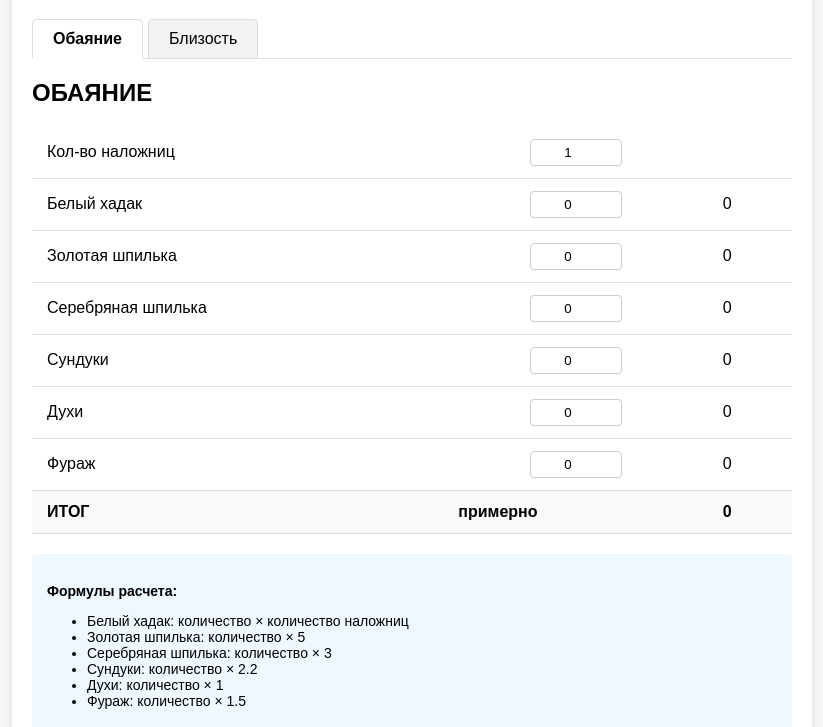
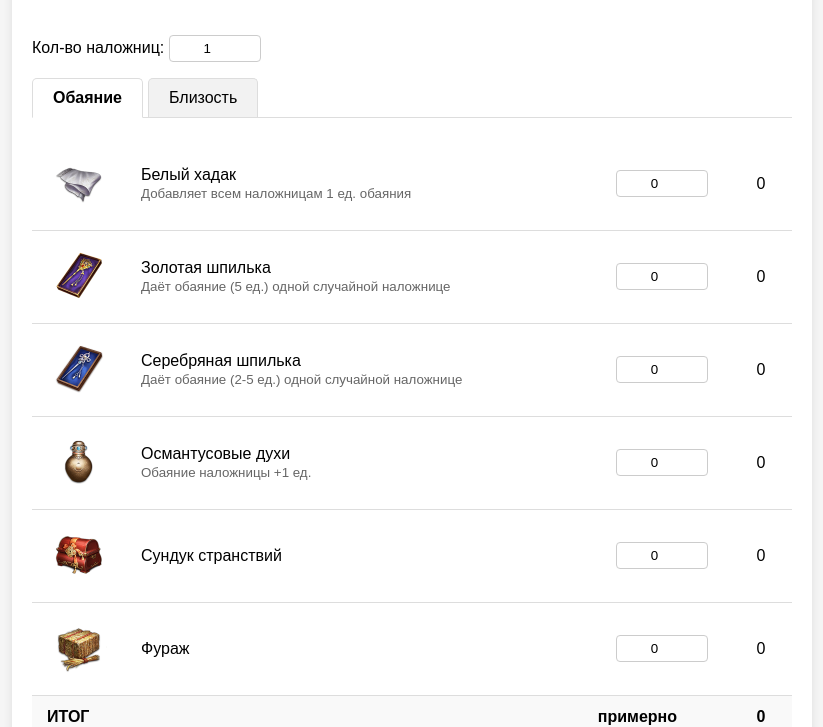
Before and after one commit to Enjoyzz/enjoyzz.github.io, a plain HTML site: page khan/calc.html in a window 1280 px wide. Shown: the part 101-828 px from the top of the page, without its empty margins (228-1051 px from the left). Drawn offline with Linux system fonts and the light colour scheme.

Commit message:
add assets

```diff
--- a/khan/calc.html
+++ b/khan/calc.html
@@ -12,21 +12,25 @@
             padding: 20px;
             background-color: #f5f5f5;
         }
+
         .container {
             background-color: white;
             border-radius: 8px;
             padding: 20px;
-            box-shadow: 0 2px 10px rgba(0,0,0,0.1);
+            box-shadow: 0 2px 10px rgba(0, 0, 0, 0.1);
         }
+
         h1 {
             text-align: center;
             color: #333;
         }
+
         .tabs {
             display: flex;
             margin-bottom: 20px;
             border-bottom: 1px solid #ddd;
         }
+
         .tab {
             padding: 10px 20px;
             cursor: pointer;
@@ -36,35 +40,43 @@
             border-radius: 5px 5px 0 0;
             margin-right: 5px;
         }
+
         .tab.active {
             background-color: white;
             font-weight: bold;
             border-bottom: 1px solid white;
             margin-bottom: -1px;
         }
+
         .tab-content {
             display: none;
         }
+
         .tab-content.active {
             display: block;
         }
+
         table {
             width: 100%;
             border-collapse: collapse;
             margin: 20px 0;
         }
+
         th, td {
             padding: 12px 15px;
             text-align: left;
             border-bottom: 1px solid #ddd;
         }
+
         th {
             background-color: #f2f2f2;
             font-weight: bold;
         }
+
         .input-cell {
             text-align: center;
         }
+
         input {
             width: 80px;
             padding: 5px;
@@ -72,10 +84,12 @@
             border: 1px solid #ccc;
             border-radius: 4px;
         }
+
         .total-row {
             font-weight: bold;
             background-color: #f9f9f9;
         }
+
         .formula-info {
             margin-top: 20px;
             padding: 15px;
@@ -83,11 +97,32 @@
             border-radius: 4px;
             font-size: 14px;
         }
+
+        .py-3 {
+            padding-top: 1em;
+            padding-bottom: 1em;
+        }
+
+        td.img {
+            width: 64px;
+        }
+
+        td.img img {
+            width: 64px;
+            height: 64px;
+        }
+
+        .text-muted {
+            color: #666;
+        }
     </style>
 </head>
 <body>
 <div class="container">
     <h1>Калькулятор</h1>
+
+
+    <div class="py-3">Кол-во наложниц: <input type="number" id="concubines"  class="listen" value="1" min="0"></div>
 
     <div class="tabs">
         <div class="tab active" data-tab="charm">Обаяние</div>
@@ -96,60 +131,58 @@
 
     <!-- Вкладка Обаяние -->
     <div class="tab-content active" id="charm-tab">
-            <h2>ОБАЯНИЕ</h2>
-
         <table>
             <tr>
-                    <td>Кол-во наложниц</td>
+                <td class="img"><img src="./assets/2-4213.png"></td>
+                <td>Белый хадак<br><small class="text-muted">Добавляет всем наложницам 1 ед. обаяния</small></td>
                 <td class="input-cell">
-                        <input type="number" id="concubines" value="1" min="0">
-                    </td>
-                    <td></td>
-                </tr>
-                <tr>
-                    <td>Белый хадак</td>
-                    <td class="input-cell">
-                        <input type="number" id="whiteHadak" value="0" min="0">
+                    <input type="number" id="whiteHadak" class="listen" value="0" min="0">
                 </td>
                 <td id="whiteHadakTotal">0</td>
             </tr>
             <tr>
-                    <td>Золотая шпилька</td>
+                <td class="img"><img src="./assets/2-4216.png"></td>
+                <td>Золотая шпилька<br><small class="text-muted">Даёт обаяние (5 ед.) одной случайной наложнице</small></td>
                 <td class="input-cell">
-                        <input type="number" id="goldHairpin" value="0" min="0">
+                    <input type="number" id="goldHairpin" class="listen"  value="0" min="0">
                 </td>
                 <td id="goldHairpinTotal">0</td>
             </tr>
             <tr>
-                    <td>Серебряная шпилька</td>
+                <td class="img"><img src="./assets/2-4215.png"></td>
+                <td>Серебряная шпилька<br><small class="text-muted">Даёт обаяние (2-5 ед.) одной случайной наложнице</small></td>
                 <td class="input-cell">
-                        <input type="number" id="silverHairpin" value="0" min="0">
+                    <input type="number" id="silverHairpin" class="listen"  value="0" min="0">
                 </td>
                 <td id="silverHairpinTotal">0</td>
             </tr>
             <tr>
-                    <td>Сундуки</td>
+                <td class="img"><img src="./assets/2-4211.png"></td>
+                <td>Османтусовые духи<br><small class="text-muted">Обаяние наложницы +1 ед.</small></td>
                 <td class="input-cell">
-                        <input type="number" id="chests" value="0" min="0">
+                    <input type="number" id="spirits" class="listen"  value="0" min="0">
+                </td>
+                <td id="spiritsTotal">0</td>
+            </tr>
+            <tr>
+                <td class="img"><img src="./assets/2-6001.png"></td>
+                <td>Сундук странствий<br><small class="text-muted"></small></td>
+                <td class="input-cell">
+                    <input type="number" id="chests" class="listen"  value="0" min="0">
                 </td>
                 <td id="chestsTotal">0</td>
             </tr>
             <tr>
-                    <td>Духи</td>
+                <td class="img"><img src="./assets/2-3026.png"></td>
+                <td>Фураж<br><small class="text-muted"></small></td>
                 <td class="input-cell">
-                        <input type="number" id="spirits" value="0" min="0">
-                    </td>
-                    <td id="spiritsTotal">0</td>
-                </tr>
-                <tr>
-                    <td>Фураж</td>
-                    <td class="input-cell">
-                        <input type="number" id="forage" value="0" min="0">
+                    <input type="number" id="forage" class="listen"  value="0" min="0">
                 </td>
                 <td id="forageTotal">0</td>
             </tr>
             <tr class="total-row">
                 <td>ИТОГ</td>
+                <td></td>
                 <td>примерно</td>
                 <td id="charm-total">0</td>
             </tr>
@@ -170,60 +203,59 @@
 
     <!-- Вкладка Близость -->
     <div class="tab-content" id="intimacy-tab">
-            <h2>БЛИЗОСТЬ</h2>
 
         <table>
             <tr>
-                    <td>Кол-во наложниц</td>
+                <td class="img"><img src="./assets/2-4223.png"></td>
+                <td>Такъя<br><small class="text-muted">Добавляет всем наложницам 1 ед. близости</small></td>
                 <td class="input-cell">
-                        <input type="number" id="intimacy-concubines" value="1" min="0">
-                    </td>
-                    <td></td>
-                </tr>
-                <tr>
-                    <td>Такъя</td>
-                    <td class="input-cell">
-                        <input type="number" id="takya" value="0" min="0">
+                    <input type="number" id="takya" class="listen"  value="0" min="0">
                 </td>
                 <td id="takya-total">0</td>
             </tr>
             <tr>
-                    <td>Нефритовый браслет</td>
+                <td class="img"><img src="./assets/2-4226.png"></td>
+                <td>Нефритовый браслет<br><small class="text-muted">Даёт близость (5 ед.) одной случайной наложнице</small></td>
                 <td class="input-cell">
-                        <input type="number" id="jadeBracelet" value="0" min="0">
+                    <input type="number" id="jadeBracelet" class="listen"  value="0" min="0">
                 </td>
                 <td id="jadeBracelet-total">0</td>
             </tr>
             <tr>
-                    <td>Сандаловый браслет</td>
+                <td class="img"><img src="./assets/2-4225.png"></td>
+                <td>Сандаловый браслет<br><small class="text-muted">Даёт близость (2-5 ед.) одной случайной наложнице</small></td>
                 <td class="input-cell">
-                        <input type="number" id="sandalwoodBracelet" value="0" min="0">
+                    <input type="number" id="sandalwoodBracelet" class="listen"  value="0" min="0">
                 </td>
                 <td id="sandalwoodBracelet-total">0</td>
             </tr>
             <tr>
-                    <td>Золотые серьги</td>
+                <td class="img"><img src="./assets/2-4222.png"></td>
+                <td>Золотые серьги<br><small class="text-muted">Близость наложницы +2 ед.</small></td>
                 <td class="input-cell">
-                        <input type="number" id="goldEarrings" value="0" min="0">
+                    <input type="number" id="goldEarrings" class="listen"  value="0" min="0">
                 </td>
                 <td id="goldEarrings-total">0</td>
             </tr>
             <tr>
-                    <td>Самоцветное кольцо</td>
+                <td class="img"><img src="./assets/2-4221.png"></td>
+                <td>Самоцветное кольцо<br><small class="text-muted">Близость наложницы +1 ед.</small></td>
                 <td class="input-cell">
-                        <input type="number" id="gemRing" value="0" min="0">
+                    <input type="number" id="gemRing" class="listen"  value="0" min="0">
                 </td>
                 <td id="gemRing-total">0</td>
             </tr>
             <tr>
-                    <td>Фураж</td>
+                <td class="img"><img src="./assets/2-3026.png"></td>
+                <td>Фураж<br><small class="text-muted"></small></td>
                 <td class="input-cell">
-                        <input type="number" id="intimacy-forage" value="0" min="0">
+                    <input type="number" id="intimacy-forage" class="listen"  value="0" min="0">
                 </td>
                 <td id="intimacy-forage-total">0</td>
             </tr>
             <tr class="total-row">
                 <td>ИТОГ</td>
+                <td></td>
                 <td>примерно</td>
                 <td id="intimacy-total">0</td>
             </tr>
@@ -246,7 +278,7 @@
 <script>
     // Переключение между вкладками
     document.querySelectorAll('.tab').forEach(tab => {
-            tab.addEventListener('click', function() {
+        tab.addEventListener('click', function () {
             // Убираем активный класс у всех вкладок и содержимого
             document.querySelectorAll('.tab').forEach(t => t.classList.remove('active'));
             document.querySelectorAll('.tab-content').forEach(c => c.classList.remove('active'));
@@ -258,18 +290,14 @@
         });
     });
 
-        // Получаем все элементы input для вкладки Обаяние
-        const charmInputs = document.querySelectorAll('#charm-tab input');
-
-        // Добавляем обработчики событий для всех полей ввода на вкладке Обаяние
-        charmInputs.forEach(input => {
-            input.addEventListener('input', calculateCharmTotals);
-        });
 
     // Функция для расчета всех значений на вкладке Обаяние
-        function calculateCharmTotals() {
+    const calculateCharmTotals = function () {
+
+        const concubines = parseInt(document.getElementById('concubines').value) || 0;
+
         // Получаем значения из полей ввода
-            const concubines = parseInt(document.getElementById('concubines').value) || 0;
+
         const whiteHadak = parseInt(document.getElementById('whiteHadak').value) || 0;
         const goldHairpin = parseInt(document.getElementById('goldHairpin').value) || 0;
         const silverHairpin = parseInt(document.getElementById('silverHairpin').value) || 0;
@@ -300,18 +328,13 @@
         document.getElementById('charm-total').textContent = parseInt(total);
     }
 
-        // Получаем все элементы input для вкладки Близость
-        const intimacyInputs = document.querySelectorAll('#intimacy-tab input');
+    // Функция для расчета всех значений на вкладке Близость
+    const calculateIntimacyTotals = function () {
 
-        // Добавляем обработчики событий для всех полей ввода на вкладке Близость
-        intimacyInputs.forEach(input => {
-            input.addEventListener('input', calculateIntimacyTotals);
-        });
+        const concubines = parseInt(document.getElementById('concubines').value) || 0;
 
-        // Функция для расчета всех значений на вкладке Близость
-        function calculateIntimacyTotals() {
+
         // Получаем значения из полей ввода
-            const concubines = parseInt(document.getElementById('intimacy-concubines').value) || 0;
         const takya = parseInt(document.getElementById('takya').value) || 0;
         const jadeBracelet = parseInt(document.getElementById('jadeBracelet').value) || 0;
         const sandalwoodBracelet = parseInt(document.getElementById('sandalwoodBracelet').value) || 0;
@@ -344,6 +367,12 @@
     // Инициализируем расчет при загрузке страницы
     calculateCharmTotals();
     calculateIntimacyTotals();
+
+    document.querySelectorAll('input.listen').forEach(input => {
+        input.addEventListener('input', calculateIntimacyTotals);
+        input.addEventListener('input', calculateCharmTotals);
+    });
+
 </script>
 </body>
 </html>
```
Also changed, not shown: khan/assets/2-3026.png (added), khan/assets/2-4211.png (added), khan/assets/2-4213.png (added), khan/assets/2-4214.png (added), khan/assets/2-4215.png (added), khan/assets/2-4216.png (added), khan/assets/2-4221.png (added), khan/assets/2-4222.png (added), khan/assets/2-4223.png (added), khan/assets/2-4224.png (added), khan/assets/2-4225.png (added), khan/assets/2-4226.png (added), khan/assets/2-6001.png (added). Lines whose indentation alone changed are shown as unchanged.
